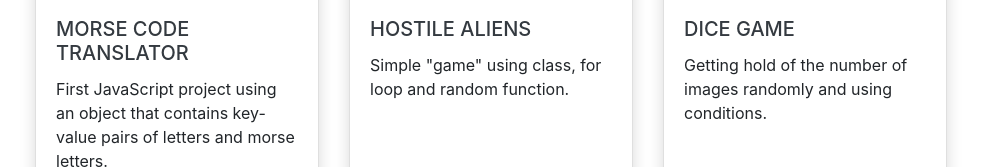
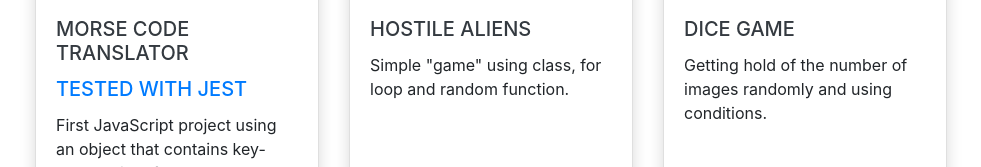
Before and after one commit to matenemeth1994/mate-nemeth-portfolio, a website with bundled scripts: page public/index.html in a window 1280 px wide. Shown: the part 1980-2147 px from the top of the page, without its empty margins (285-1266 px from the left). Built offline with nearby package versions, Linux system fonts and the light colour scheme; a web font is replaced by a local one.

Commit message:
added text on morse code card

```diff
--- a/public/index.html
+++ b/public/index.html
@@ -150,6 +150,7 @@
             <img src="./img/morse-code-translator.jpg" class="card-img-top " alt="">
             <div class="card-body d-flex flex-column">
               <h5 class="card-title">Morse Code Translator</h5>
+              <h5 class="card-title text-primary">TESTED WITH JEST</h5>
               <p class="card-text">First JavaScript project using an object that contains key-value pairs of letters and
                 morse letters. </p>
               <div class="d-flex justify-content-around mt-auto">
```
